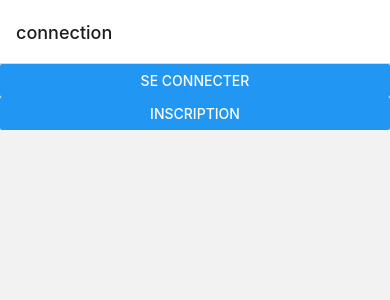
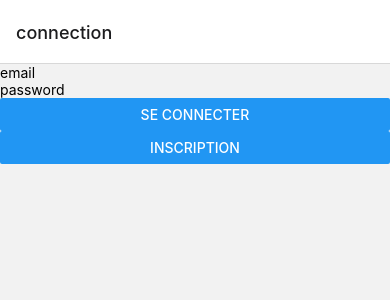
Before and after one commit to mohamadimsa/prevent, a React Native app in the folder client/: screen /connection in a window 390 px wide. Shown: the top 300 px of the page. Built offline with nearby package versions, Linux system fonts and the light colour scheme.

Commit message:
implémentation du login

```diff
--- a/client/src/screen/ConnectionScreen.js
+++ b/client/src/screen/ConnectionScreen.js
@@ -1,5 +1,5 @@
-import React ,{useEffect}from "react";
-import { View , Text, Button} from "react-native";
+import React ,{useEffect, useState}from "react";
+import { View , Text, Button, TextInput} from "react-native";
 import { useSelector } from "react-redux";
 import{error,isAUth} from "../../src/redux/selectors";
 import { useAuth } from "../api/auth/useAuth";
@@ -9,11 +9,15 @@ const ConnectionScreen = ({navigation})=>{
    const Auth = useSelector(isAUth)
    const {authentification} = useAuth();
    console.log('l utilisateur est authentifier : '+Auth);
+   const [email,setEmail] = useState('');
+   const [password,setPassword] = useState('');
 
 
     return(
         <View>
-            <Button title='se connecter' onPress={()=>authentification('tnifasshouda@gmail.com','houda123')}></Button>
+            <TextInput value={email} placeholder="email" onChangeText={(email)=>{setEmail(email)}}/>
+            <TextInput value={password} secureTextEntry={true} placeholder="password" onChangeText={(password)=>setPassword(password)}/>
+            <Button title='se connecter' onPress={()=>authentification(email,password)}></Button>
             <Button title='inscription' onPress={()=>navigation.navigate('inscription')}></Button>
         </View>
     )
```
